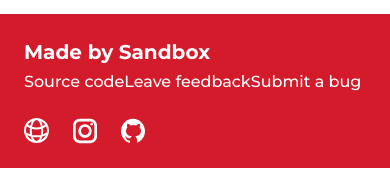
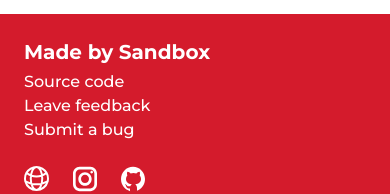
Before and after one commit to sandboxnu/sga-tooling, a React (Create React App) app: page / in a window 390 px wide. Shown: the part 868-1062 px from the top of the page. Before the commit the page ends 1036 px from the top, so only its background shows below. Built offline with nearby package versions, Linux system fonts and the light colour scheme.

Commit message:
fix flexbox on mobile

```diff
--- a/src/components/Footer.tsx
+++ b/src/components/Footer.tsx
@@ -12,7 +12,7 @@
         Made by Sandbox
       </div>
 
-      <div className="flex md:flex-row md:gap-x-2">
+      <div className="flex flex-col md:flex-row md:gap-x-2">
         <a
           href="https://github.com/sandboxnu/sga-tooling"
           className="font-montserrat text-base font-medium text-white flex flex-row"
```
